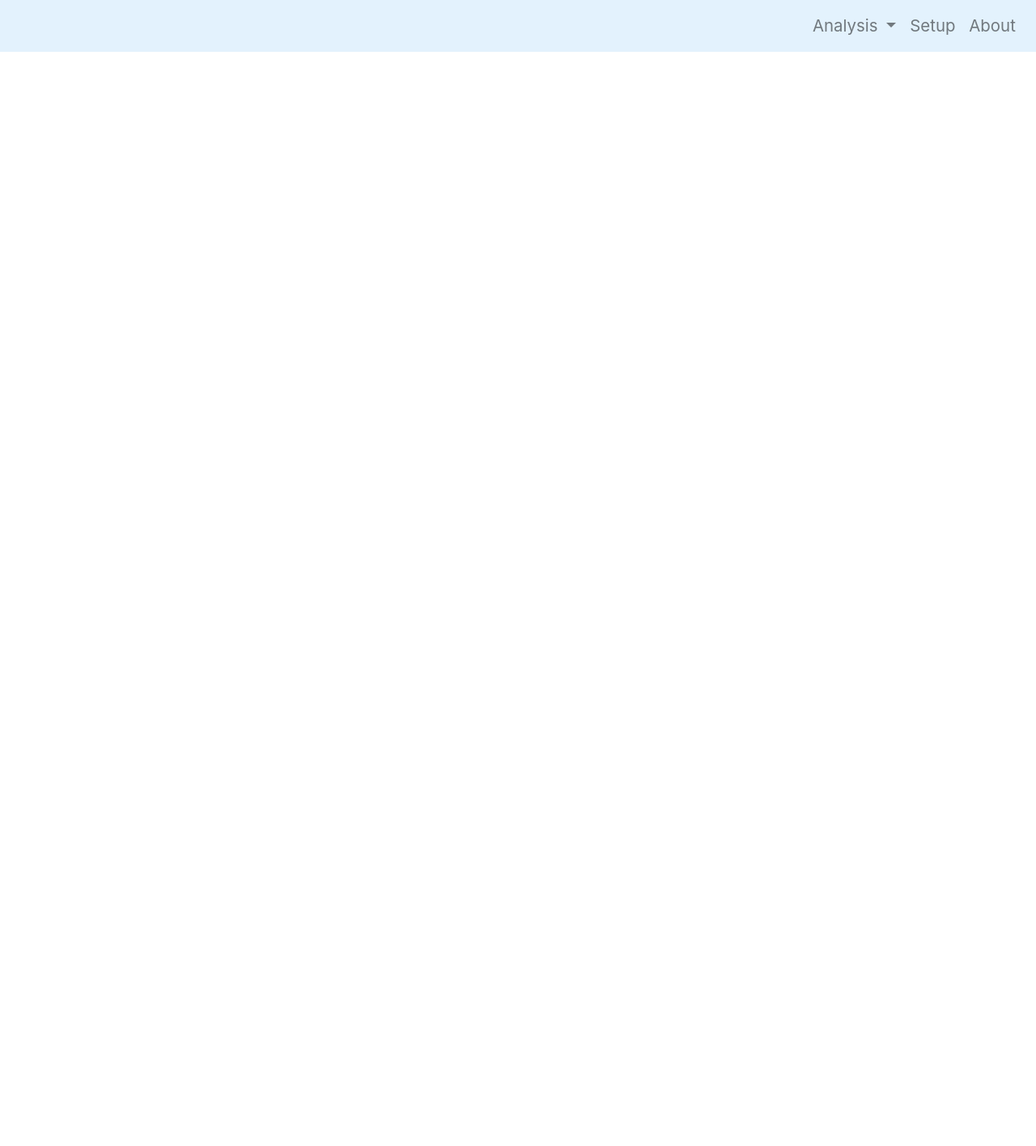
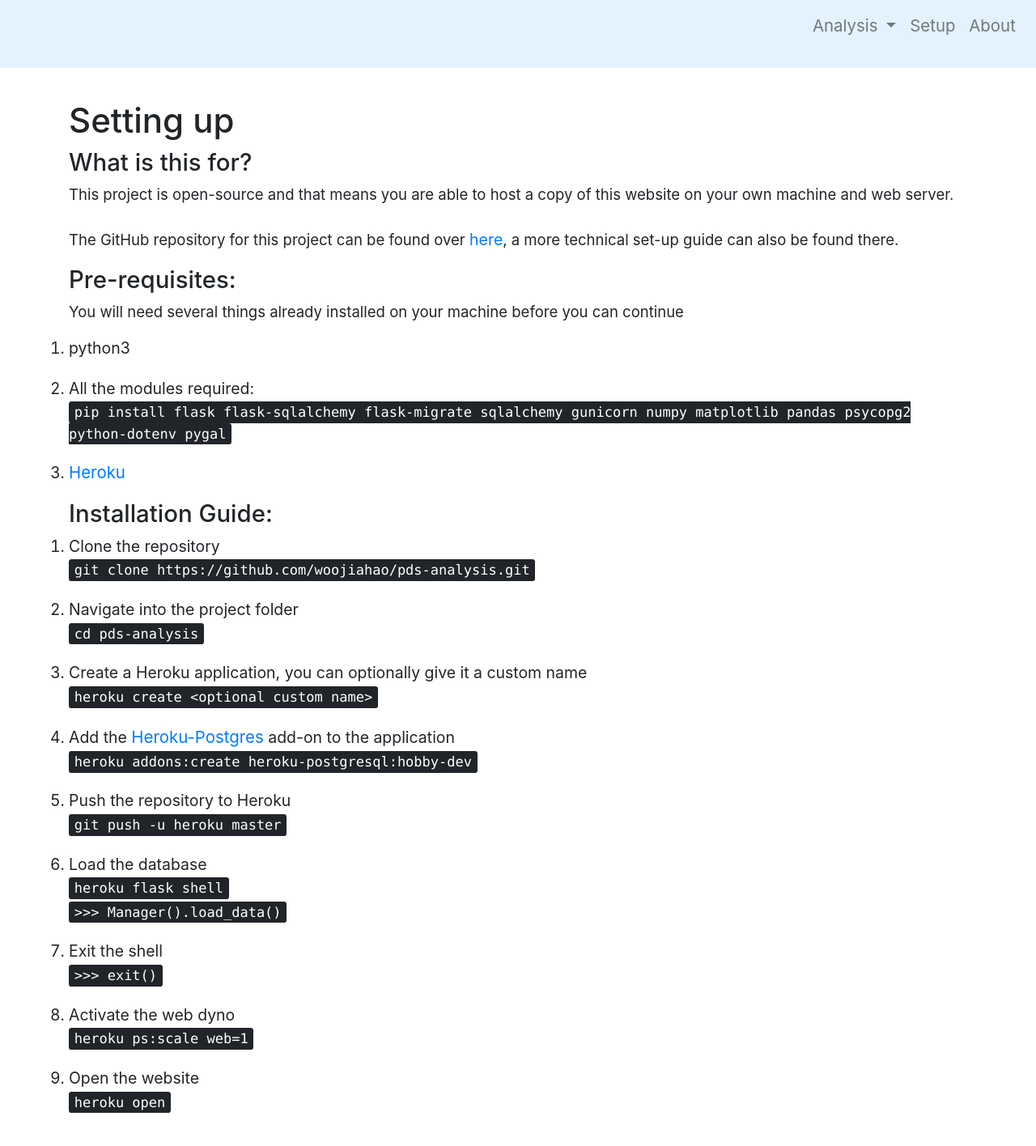
Before and after one commit to woojiahao/pds-analysis, a Flask app: page /setup in a window 1280 px wide. Shown: the whole page at 81% size. Before the commit the page ends 64 px from the top, so only its background shows below. Run offline with Flask 2, Linux system fonts and the light colour scheme; parts of the project's set-up code (start-up, migrations or seed data) failed here and were passed over; some libraries are stand-ins or nearby versions.

Commit message:
completed setup guide for website

```diff
--- a/app/static/css/styles.css
+++ b/app/static/css/styles.css
@@ -16,6 +16,10 @@ a.btn {
     margin-top: 20px;
 }
 
-nav, .introduction, .nav-buttons {
-    margin-bottom: 30px;
+nav, .introduction, .nav-buttons, .container {
+    margin-bottom:40px;
 }
+
+li:not(:last-child) {
+    margin-bottom: 20px;
+}
--- a/app/templates/setup.html
+++ b/app/templates/setup.html
@@ -1,5 +1,87 @@
 {% extends 'base.html' %}
 {% block content %}
 	<div class="container">
+		<h1>Setting up</h1>
+		<h3>What is this for?</h3>
+		<p>
+			This project is open-source and that means you are able to host a copy of this website on your
+			own machine and web server.
+			<br>
+			<br>
+			The GitHub repository for this project can be found over <a
+				href="https://github.com/woojiahao/pds-analysis"
+				target="_blank">here</a>, a more technical
+			set-up guide can also be found there.
+		</p>
+
+		<h3>Pre-requisites:</h3>
+		<p>
+			You will need several things already installed on your machine before you can continue
+		</p>
+		<ol>
+			<li>python3</li>
+			<li>
+				All the modules required:
+				<br>
+				<kbd>pip install flask flask-sqlalchemy flask-migrate sqlalchemy gunicorn numpy matplotlib
+					pandas psycopg2 python-dotenv pygal
+				</kbd>
+			</li>
+			<li><a href="https://devcenter.heroku.com/articles/heroku-cli"
+				   target="_blank">Heroku</a></li>
+		</ol>
+
+		<h3>Installation Guide:</h3>
+		<ol>
+			<li>
+				Clone the repository
+				<br>
+				<kbd>git clone https://github.com/woojiahao/pds-analysis.git</kbd>
+			</li>
+			<li>
+				Navigate into the project folder
+				<br>
+				<kbd>cd pds-analysis</kbd>
+			</li>
+			<li>
+				Create a Heroku application, you can optionally give it a custom name
+				<br>
+				<kbd>heroku create &ltoptional custom name&gt</kbd>
+			</li>
+			<li>
+				Add the <a
+					href="https://elements.heroku.com/addons/heroku-postgresql">Heroku-Postgres</a>
+				add-on to the application
+				<br>
+				<kbd>heroku addons:create heroku-postgresql:hobby-dev</kbd>
+			</li>
+			<li>
+				Push the repository to Heroku
+				<br>
+				<kbd>git push -u heroku master</kbd>
+			</li>
+			<li>
+				Load the database
+				<br>
+				<kbd>heroku flask shell</kbd>
+				<br>
+				<kbd>&gt;&gt;&gt; Manager().load_data()</kbd>
+			</li>
+			<li>
+				Exit the shell
+				<br>
+				<kbd>&gt;&gt;&gt; exit()</kbd>
+			</li>
+			<li>
+				Activate the web dyno
+				<br>
+				<kbd>heroku ps:scale web=1</kbd>
+			</li>
+			<li>
+				Open the website
+				<br>
+				<kbd>heroku open</kbd>
+			</li>
+		</ol>
 	</div>
 {% endblock %}
```
Also changed, not shown: app/static/images/plots/enrolment_male.svg.
